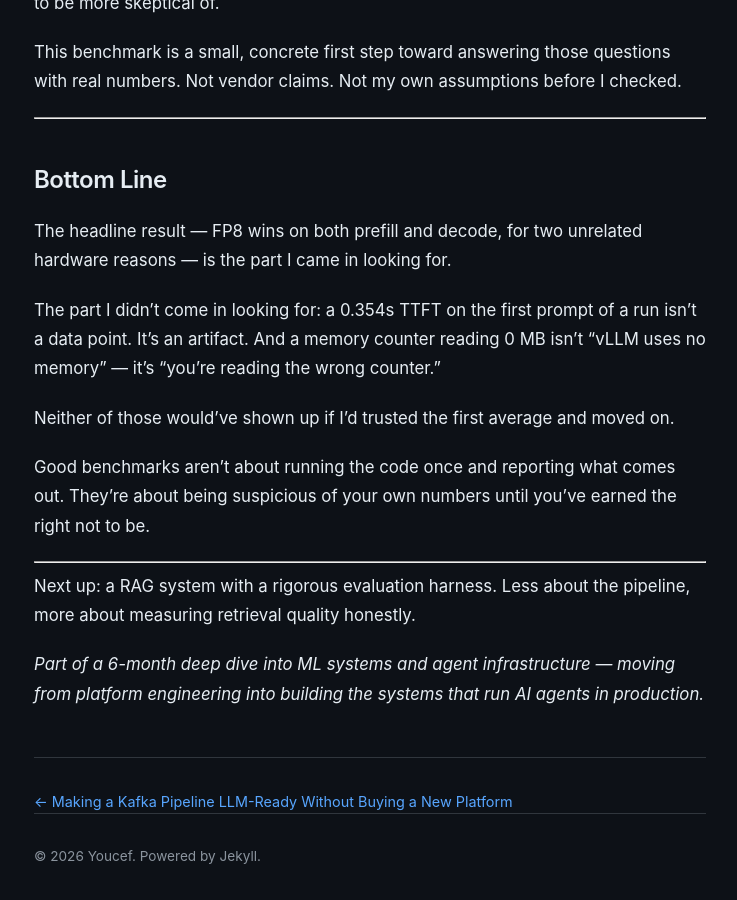
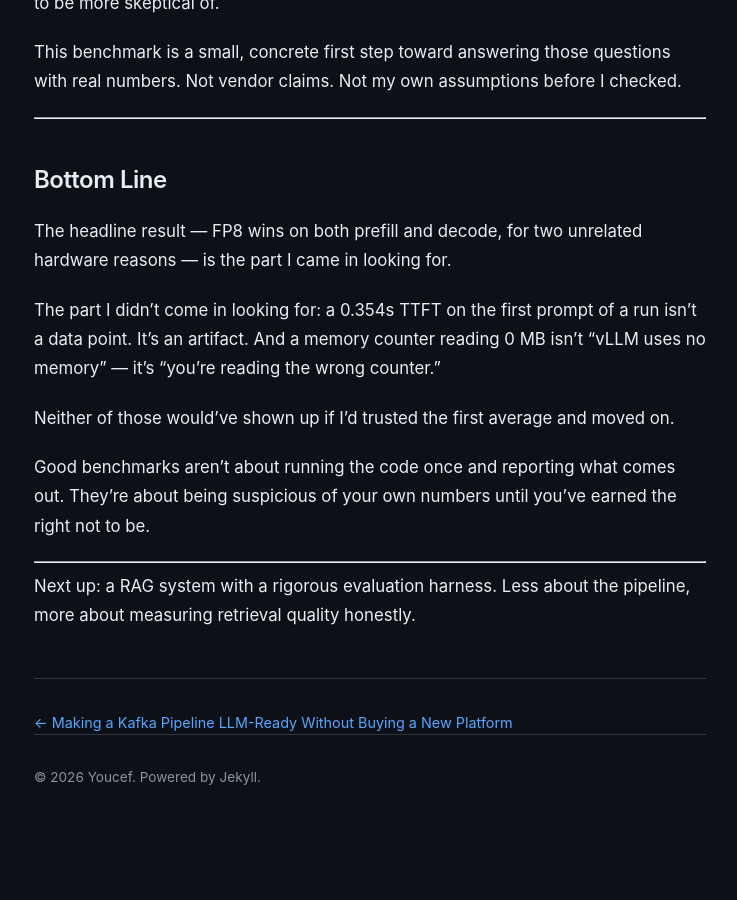
Before and after one commit to youcefjd/youcefdjeddar, a Jekyll site: the page built from _posts/2026-07-10-benchmarking-llama-3-8b-three-ways.md, in a window 1280 px wide and 900 px high, scrolled down 5965 px. Shown: the whole window, without its empty margins (270-1007 px from the left). Built offline with Jekyll 4.4.1, drawn with Linux system fonts in a browser that asks for light colours; after the commit the page ends 6786 px from its top, so only the background shows below that.

Commit message:
Trim closing line of Llama 3 benchmarking post

```diff
--- a/_posts/2026-07-10-benchmarking-llama-3-8b-three-ways.md
+++ b/_posts/2026-07-10-benchmarking-llama-3-8b-three-ways.md
@@ -162,5 +162,3 @@ Good benchmarks aren't about running the code once and reporting what comes out.
 ---
 
 Next up: a RAG system with a rigorous evaluation harness. Less about the pipeline, more about measuring retrieval quality honestly.
-
-*Part of a 6-month deep dive into ML systems and agent infrastructure — moving from platform engineering into building the systems that run AI agents in production.*
```
